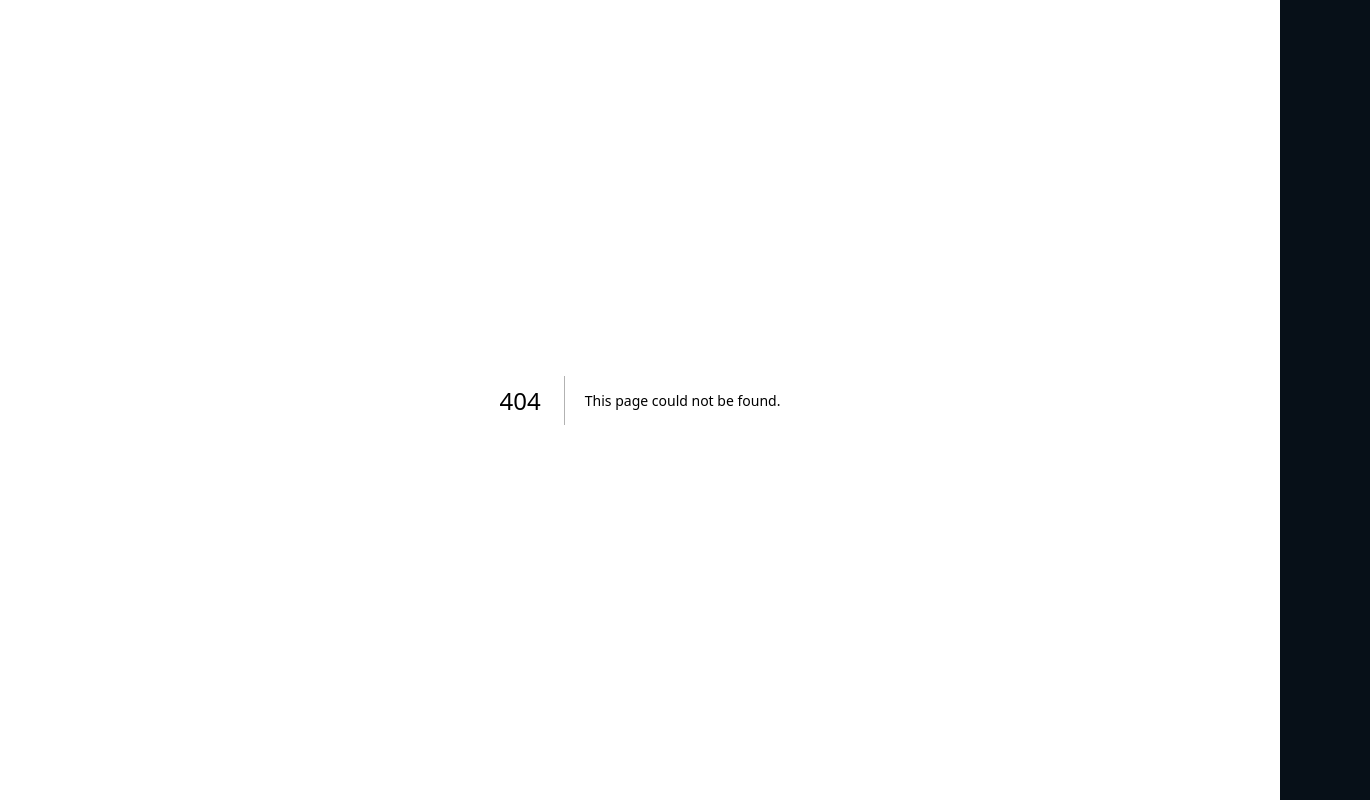
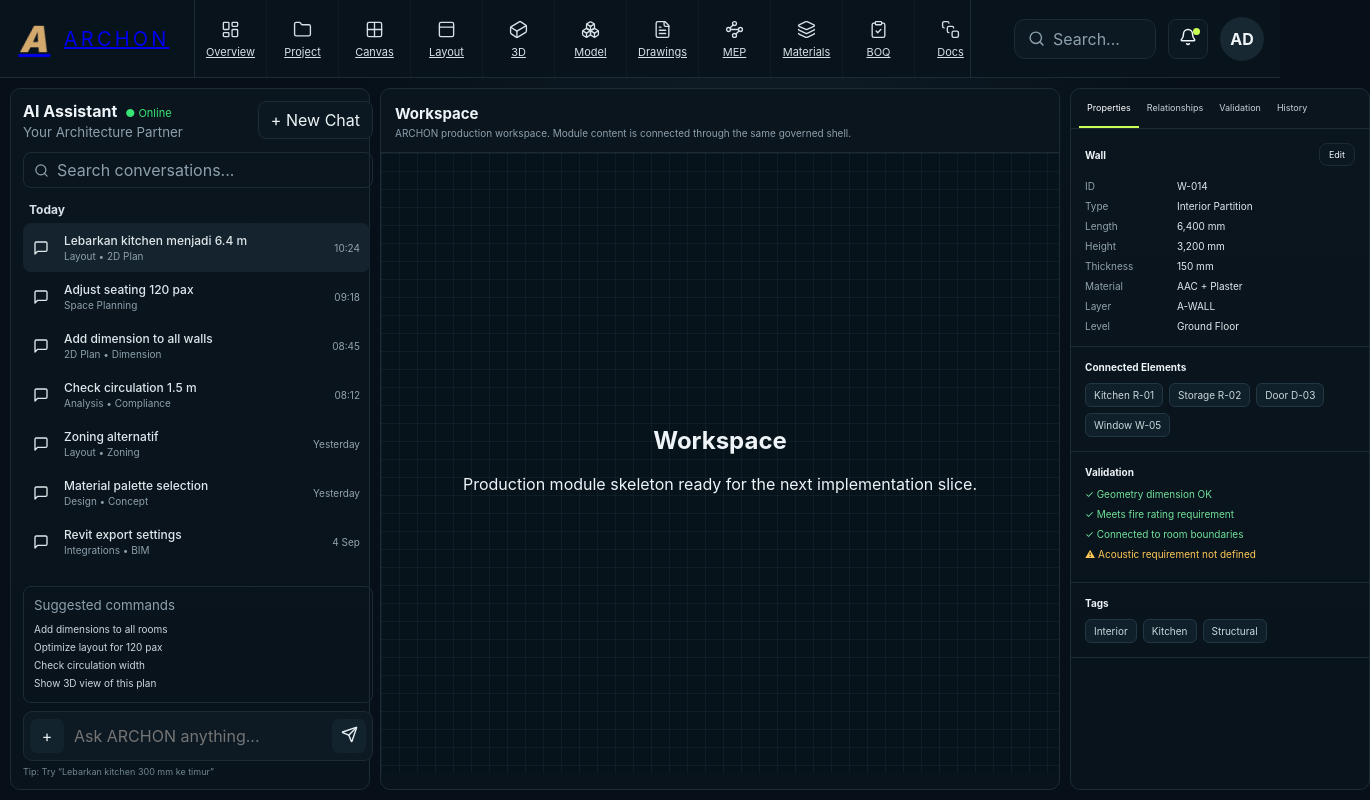
Before and after one commit to 9dbit/Archon, a Next.js app in the folder apps/web/: page /workspace/1 in a window 1280 px wide. Before the commit this address had no page. Shown: the whole page, 1370 px wide, since content can reach past the window. Built offline with nearby package versions, Linux system fonts and the light colour scheme.

Commit message:
Add routed module workspace shell

```diff
--- /dev/null
+++ b/apps/web/app/workspace/[module]/page.tsx
@@ -0,0 +1,45 @@
+import { AppShell } from '../../../components/app-shell';
+import { AssistantRail } from '../../../components/assistant-rail';
+import { Inspector } from '../../../components/inspector';
+import { ChangeSetBar } from '../../../components/changeset-bar';
+
+const titles: Record<string,string> = {overview:'Overview',project:'Project',canvas:'Design Canvas',layout:'Layout Studio','3d':'3D Studio',model:'Building Model',drawings:'Technical Drawings',mep:'MEP',materials:'Materials',boq:'BOQ & Cost',docs:'Documents',validate:'Validation',versions:'Versions',integrations:'Integrations'};
+
+export default async function ModulePage({ params }: { params: Promise<{module:string}> }) {
+  const { module } = await params;
+  const title = titles[module] ?? 'Workspace';
+  return <AppShell active={module}>
+    <section className="workgrid">
+      <AssistantRail />
+      <section className="workspace">
+        <div className="workspace-head"><div><strong>{title}</strong><small>ARCHON production workspace. Module content is connected through the same governed shell.</small></div></div>
+        {module === 'layout' ? <LayoutModule/> : <ModulePlaceholder title={title}/>}
+      </section>
+      <Inspector />
+    </section>
+  </AppShell>;
+}
+
+function ModulePlaceholder({title}:{title:string}){
+  return <div className="viewport-wrap"><div className="cad-grid" style={{display:'grid',placeItems:'center',minHeight:620}}><div style={{textAlign:'center'}}><h2>{title}</h2><p>Production module skeleton ready for the next implementation slice.</p></div></div></div>;
+}
+
+function LayoutModule(){
+  return <>
+    <div className="subtabs">{['2D Plan','Space Planning','Zoning','Circulation','Area & Capacity','Program','3D Layout'].map((x,i)=><button className={i===0?'active':''} key={x}>{x}</button>)}</div>
+    <div className="viewport-wrap">
+      <div className="cad-grid"><div className="dimension dim-top">24,800 mm</div><div className="dimension dim-left">15,000 mm</div><div className="floorplan">
+        <div className="room kitchen" style={{gridArea:'kitchen','--room-tone':'#c7ced2'} as React.CSSProperties}><b>KITCHEN</b><span>A: 45.0 m²</span><small>FFL +0.000</small></div>
+        <div className="room storage" style={{gridArea:'storage','--room-tone':'#d7d7d2'} as React.CSSProperties}><b>STORAGE</b><span>A: 12.0 m²</span></div>
+        <div className="room restroom1" style={{gridArea:'restroom1','--room-tone':'#c4d1d9'} as React.CSSProperties}><b>RESTROOM M</b><span>A: 18.0 m²</span></div>
+        <div className="room restroom2" style={{gridArea:'restroom2','--room-tone':'#c4d1d9'} as React.CSSProperties}><b>RESTROOM F</b><span>A: 18.0 m²</span></div>
+        <div className="room bar" style={{gridArea:'bar','--room-tone':'#7b8d91'} as React.CSSProperties}><b>BAR</b><span>A: 20.0 m²</span></div>
+        <div className="room dining" style={{gridArea:'dining','--room-tone':'#ded4bd'} as React.CSSProperties}><b>INDOOR DINING</b><span>A: 120.0 m²</span></div>
+        <div className="room entrance" style={{gridArea:'entrance','--room-tone':'#d9c9ab'} as React.CSSProperties}><b>MAIN ENTRANCE</b><span>A: 15.0 m²</span></div>
+        <div className="room outdoor" style={{gridArea:'outdoor','--room-tone':'#ceb890'} as React.CSSProperties}><b>OUTDOOR DINING</b><span>A: 80.0 m²</span></div>
+        <div className="room terrace" style={{gridArea:'terrace','--room-tone':'#b79068'} as React.CSSProperties}><b>OCEAN VIEW TERRACE</b><span>A: 40.0 m²</span></div>
+      </div><div className="plan-footer"><strong>01 · GROUND FLOOR PLAN</strong><span>SCALE 1:100</span></div></div>
+      <ChangeSetBar/>
+    </div>
+  </>;
+}
```
